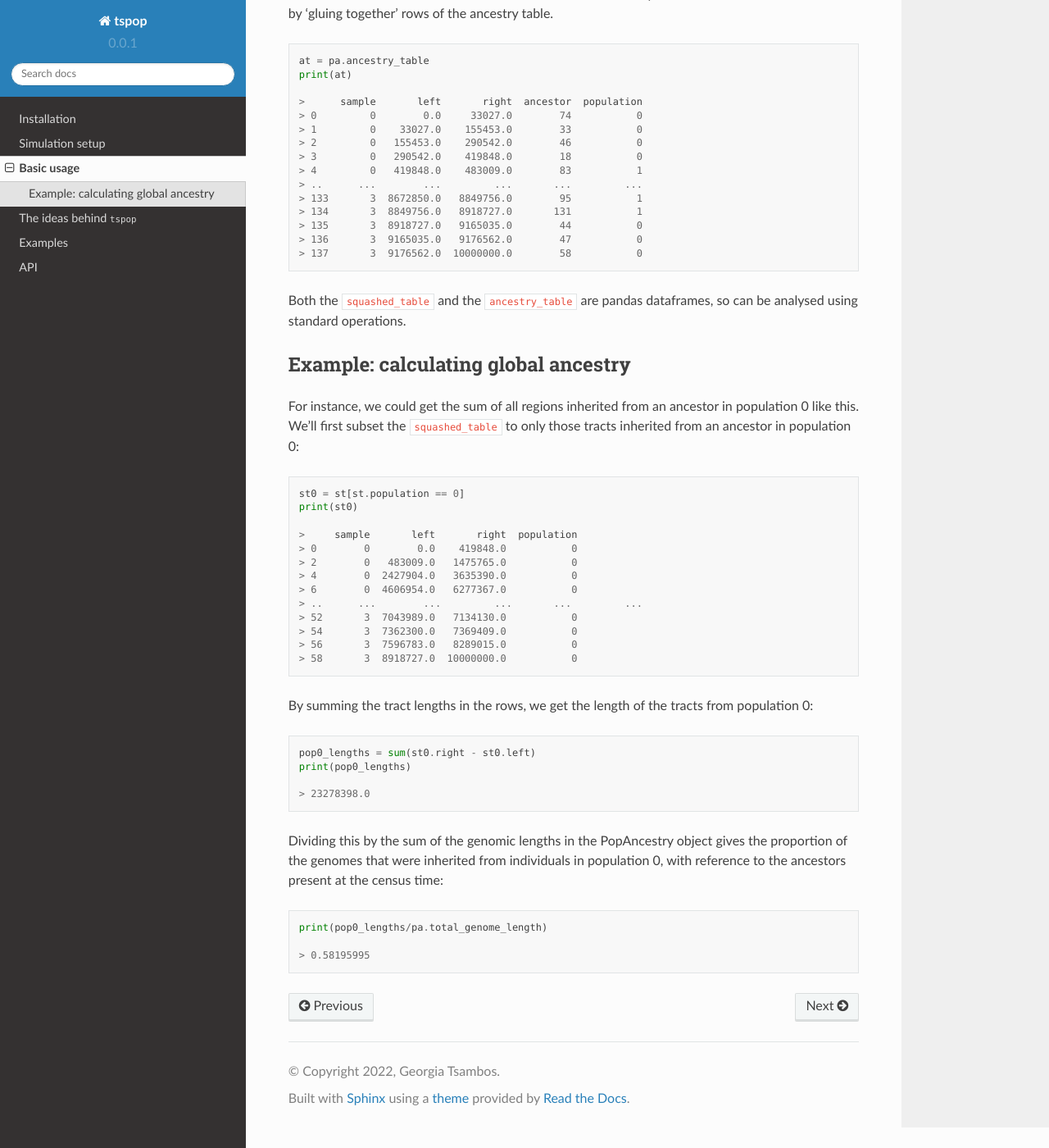
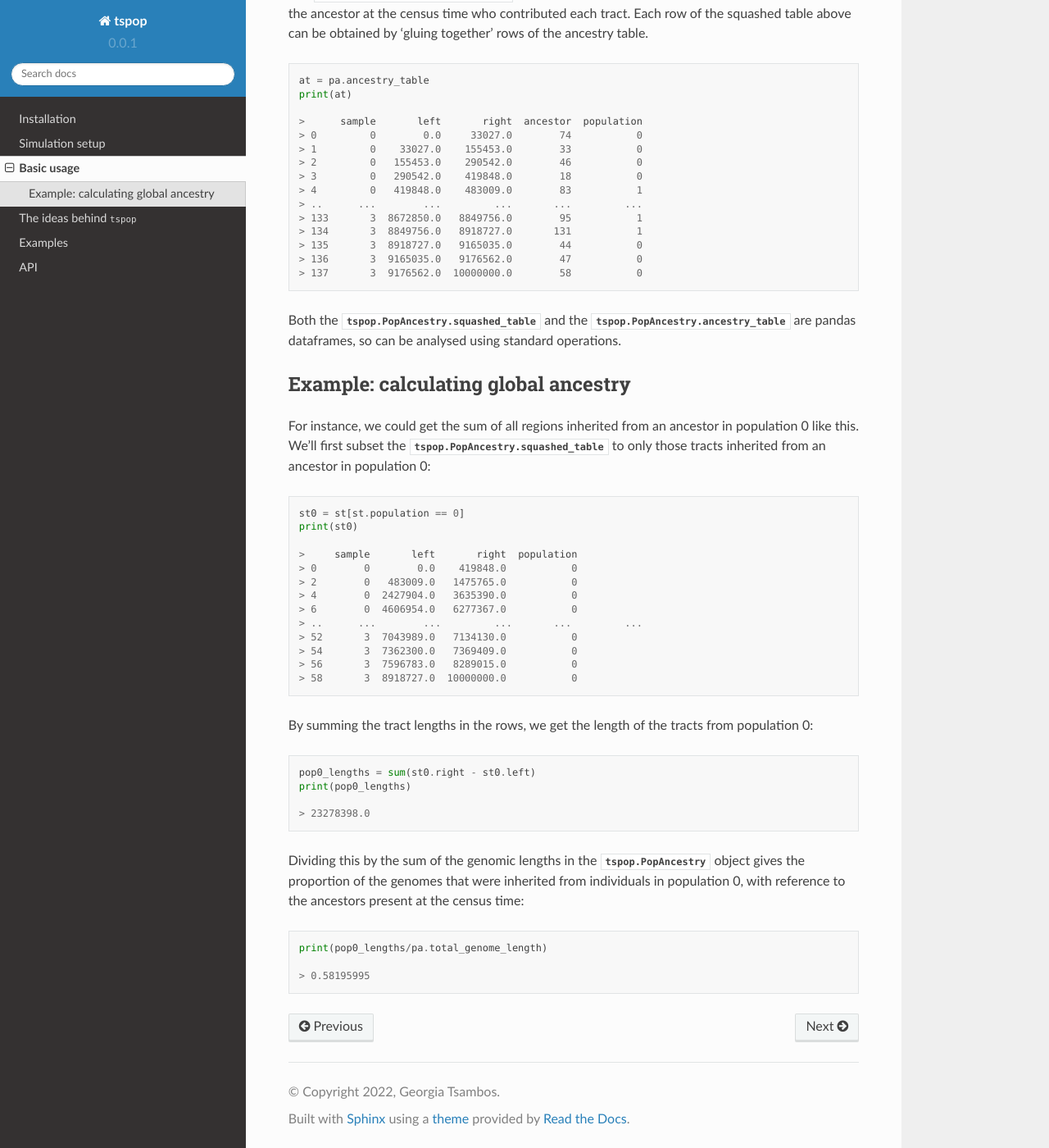
Before and after one commit to gtsambos/tspop, a Sphinx documentation site: the page built from docs/source/basicusage.rst, in a window 1280 px wide and 1400 px high, scrolled down 1624 px. Shown: the whole window at 82% size. Built offline with Sphinx 7.4.7 and the Read the Docs theme 2.0.0, drawn with Linux system fonts in a browser that asks for light colours; some of the changed text lies outside the part shown.

```diff
--- a/docs/source/basicusage.rst
+++ b/docs/source/basicusage.rst
@@ -42,7 +42,7 @@ Note the census time at 100.01:
        recombination_rate=rho
    )
 
-Apply ``tspop.get_pop_ancestry()`` to get a PopulationAncestry object.
+Apply :meth:`tspop.get_pop_ancestry` to get a :class:`tspop.PopAncestry` object.
 
 .. code-block:: python
 
@@ -66,7 +66,7 @@ Use ``print`` to see a summary of the information held within the object.
    > Ancestral coverage:        40000000.000000
 
 The ancestral information itself is inside two tables.
-The ``squashed_table`` shows tracts of ancestry:
+The :attr:`tspop.PopAncestry.squashed_table` shows tracts of ancestry:
 
 .. code-block:: python
 
@@ -86,7 +86,7 @@ The ``squashed_table`` shows tracts of ancestry:
    > 58       3  8918727.0  10000000.0           0
 
 
-The ``ancestry_table`` shows a superset of this information: tracts
+The :attr:`tspop.PopAncestry.ancestry_table` shows a superset of this information: tracts
 of ancestry, and the ancestor at the census time who contributed
 each tract.
 Each row of the squashed table above can be obtained by 'gluing together' rows of the ancestry table.
@@ -109,7 +109,7 @@ Each row of the squashed table above can be obtained by 'gluing together' rows o
    > 136       3  9165035.0   9176562.0        47           0
    > 137       3  9176562.0  10000000.0        58           0
 
-Both the ``squashed_table`` and the ``ancestry_table`` are pandas dataframes,
+Both the :attr:`tspop.PopAncestry.squashed_table` and the :attr:`tspop.PopAncestry.ancestry_table` are pandas dataframes,
 so can be analysed using standard operations.
 
 Example: calculating global ancestry
@@ -117,7 +117,7 @@ Example: calculating global ancestry
 
 For instance, we could get the sum of all regions inherited from an
 ancestor in population 0 like this.
-We'll first subset the ``squashed_table`` to only those tracts inherited from an ancestor in population 0:
+We'll first subset the :attr:`tspop.PopAncestry.squashed_table` to only those tracts inherited from an ancestor in population 0:
 
 .. code-block::  python
 
@@ -145,7 +145,7 @@ we get the length of the tracts from population 0:
 
    > 23278398.0
 
-Dividing this by the sum of the genomic lengths in the PopAncestry object gives the proportion of the genomes that were inherited from
+Dividing this by the sum of the genomic lengths in the :class:`tspop.PopAncestry` object gives the proportion of the genomes that were inherited from
 individuals in population 0, with reference to the ancestors present at the census time:
 
 .. code-block:: python
```
Also changed, not shown: README.rst (+4 -29 lines), 1 other file.
